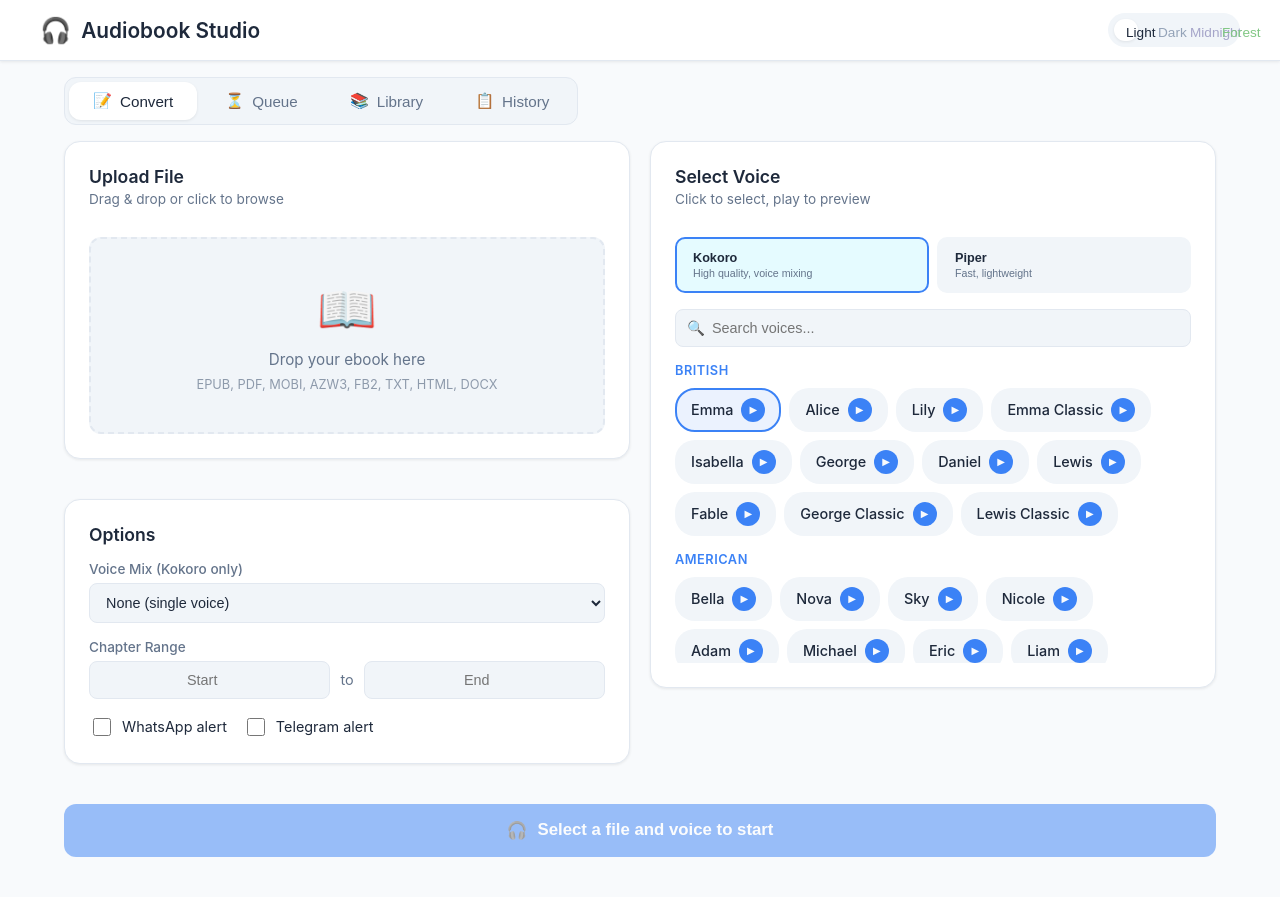
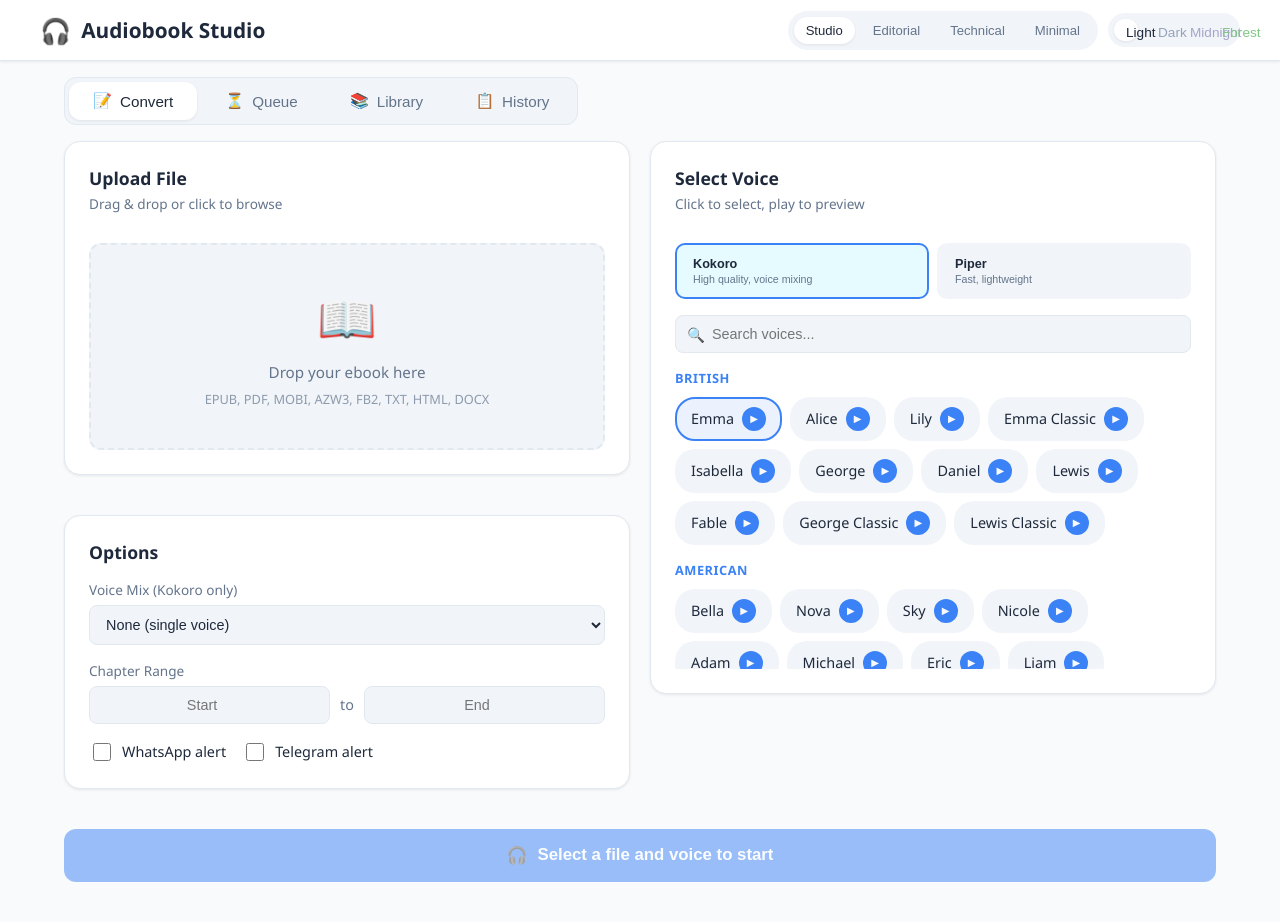
Before and after one commit to davedavedavenm/epub-to-audiobook, a Flask app: page / in a window 1280 px wide. Before the commit the page ends 857 px from the top, so only its background shows below. Run offline with Flask 3, Linux system fonts and the light colour scheme; data that the repository does not hold is empty; parts of the project's set-up code (start-up, migrations or seed data) failed here and were passed over.

Commit message:
feat(ui): add design mode switcher for multi-style preview

```diff
--- a/webapp/templates/index.html
+++ b/webapp/templates/index.html
@@ -22,6 +22,7 @@
             --warning: #f59e0b;
             --shadow: 0 1px 3px rgba(0,0,0,0.08);
             --shadow-lg: 0 4px 12px rgba(0,0,0,0.1);
+            --font-ui: "Segoe UI", Roboto, sans-serif;
         }
 
         [data-theme="dark"] {
@@ -74,7 +75,7 @@
         }
 
         body {
-            font-family: -apple-system, BlinkMacSystemFont, 'Segoe UI', Roboto, sans-serif;
+            font-family: var(--font-ui);
             margin: 0;
             padding: 0;
             background: var(--bg-primary);
@@ -156,6 +157,42 @@
         }
 
         .theme-btn.active {
+            background: var(--bg-card);
+            color: var(--text-primary);
+            box-shadow: var(--shadow);
+        }
+
+        .top-controls {
+            display: flex;
+            gap: 10px;
+            align-items: center;
+        }
+
+        .design-toggle {
+            display: flex;
+            align-items: center;
+            gap: 6px;
+            background: var(--bg-element);
+            padding: 6px;
+            border-radius: 20px;
+        }
+
+        .design-btn {
+            padding: 6px 12px;
+            border: none;
+            border-radius: 14px;
+            cursor: pointer;
+            font-size: 0.82em;
+            background: transparent;
+            color: var(--text-secondary);
+            transition: all 0.2s ease;
+        }
+
+        .design-btn:hover {
+            color: var(--text-primary);
+        }
+
+        .design-btn.active {
             background: var(--bg-card);
             color: var(--text-primary);
             box-shadow: var(--shadow);
@@ -1214,6 +1251,12 @@
                 gap: 12px;
             }
 
+            .top-controls {
+                width: 100%;
+                flex-direction: column;
+                align-items: flex-end;
+            }
+
             .tabs-container {
                 width: 100%;
                 justify-content: space-between;
@@ -1241,6 +1284,70 @@
             .history-search {
                 max-width: none;
             }
+        }
+
+        /* ============ Design Mode Variants ============ */
+        [data-design="editorial"] {
+            --font-ui: "Source Serif 4", Georgia, serif;
+            --accent: #b45309;
+            --accent-hover: #92400e;
+            --accent-subtle: rgba(180, 83, 9, 0.14);
+            --shadow: 0 1px 0 rgba(0,0,0,0.08);
+            --shadow-lg: 0 3px 0 rgba(0,0,0,0.12);
+        }
+
+        [data-design="editorial"] .card,
+        [data-design="editorial"] .tabs-container,
+        [data-design="editorial"] .nav-tab,
+        [data-design="editorial"] .theme-toggle,
+        [data-design="editorial"] .design-toggle {
+            border-radius: 8px;
+        }
+
+        [data-design="editorial"] .card-title {
+            letter-spacing: 0.02em;
+            text-transform: uppercase;
+            font-size: 1.05rem;
+        }
+
+        [data-design="technical"] {
+            --font-ui: "JetBrains Mono", "Fira Code", monospace;
+            --accent: #06b6d4;
+            --accent-hover: #0891b2;
+            --accent-subtle: rgba(6, 182, 212, 0.12);
+            --shadow: none;
+            --shadow-lg: none;
+        }
+
+        [data-design="technical"] .card,
+        [data-design="technical"] .tabs-container {
+            border-width: 2px;
+        }
+
+        [data-design="technical"] .nav-tab.active,
+        [data-design="technical"] .theme-btn.active,
+        [data-design="technical"] .design-btn.active {
+            outline: 2px solid var(--accent);
+            outline-offset: -2px;
+        }
+
+        [data-design="minimal"] {
+            --font-ui: "Manrope", "Segoe UI", sans-serif;
+            --accent: #0ea5e9;
+            --accent-hover: #0284c7;
+            --accent-subtle: rgba(14, 165, 233, 0.1);
+            --shadow: 0 1px 2px rgba(0,0,0,0.04);
+            --shadow-lg: 0 2px 8px rgba(0,0,0,0.06);
+        }
+
+        [data-design="minimal"] .card {
+            border-radius: 12px;
+            padding: 20px;
+        }
+
+        [data-design="minimal"] .tabs-container,
+        [data-design="minimal"] .nav-tab {
+            border-radius: 999px;
         }
     </style>
 </head>
@@ -1252,11 +1359,19 @@
                 <span class="logo-icon">🎧</span>
                 <span>Audiobook Studio</span>
             </div>
-            <div class="theme-toggle">
-                <button class="theme-btn active" data-theme="light">Light</button>
-                <button class="theme-btn" data-theme="dark">Dark</button>
-                <button class="theme-btn" data-theme="midnight">Midnight</button>
-                <button class="theme-btn" data-theme="forest">Forest</button>
+            <div class="top-controls">
+                <div class="design-toggle">
+                    <button class="design-btn active" data-design="studio">Studio</button>
+                    <button class="design-btn" data-design="editorial">Editorial</button>
+                    <button class="design-btn" data-design="technical">Technical</button>
+                    <button class="design-btn" data-design="minimal">Minimal</button>
+                </div>
+                <div class="theme-toggle">
+                    <button class="theme-btn active" data-theme="light">Light</button>
+                    <button class="theme-btn" data-theme="dark">Dark</button>
+                    <button class="theme-btn" data-theme="midnight">Midnight</button>
+                    <button class="theme-btn" data-theme="forest">Forest</button>
+                </div>
             </div>
         </div>
     </header>
@@ -1565,6 +1680,28 @@
             });
         });
 
+        // ============ Design Mode Handling ============
+        const savedDesign = localStorage.getItem('audiobook-design') || 'studio';
+        if (savedDesign !== 'studio') {
+            document.documentElement.setAttribute('data-design', savedDesign);
+        }
+        document.querySelectorAll('.design-btn').forEach(b => b.classList.remove('active'));
+        document.querySelector(`.design-btn[data-design="${savedDesign}"]`)?.classList.add('active');
+
+        document.querySelectorAll('.design-btn').forEach(btn => {
+            btn.addEventListener('click', () => {
+                const design = btn.dataset.design;
+                if (design === 'studio') {
+                    document.documentElement.removeAttribute('data-design');
+                } else {
+                    document.documentElement.setAttribute('data-design', design);
+                }
+                localStorage.setItem('audiobook-design', design);
+                document.querySelectorAll('.design-btn').forEach(b => b.classList.remove('active'));
+                btn.classList.add('active');
+            });
+        });
+
         // ============ Tab Navigation ============
         const savedTab = localStorage.getItem('audiobook-tab') || 'convert';
 
```
